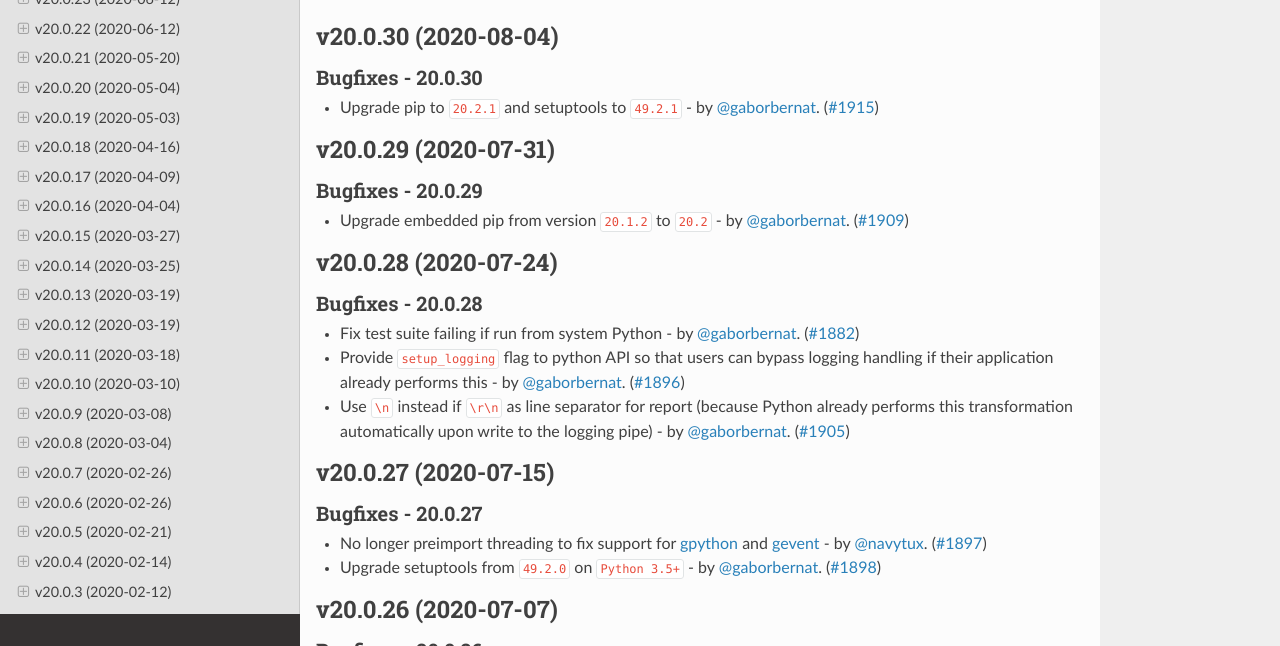
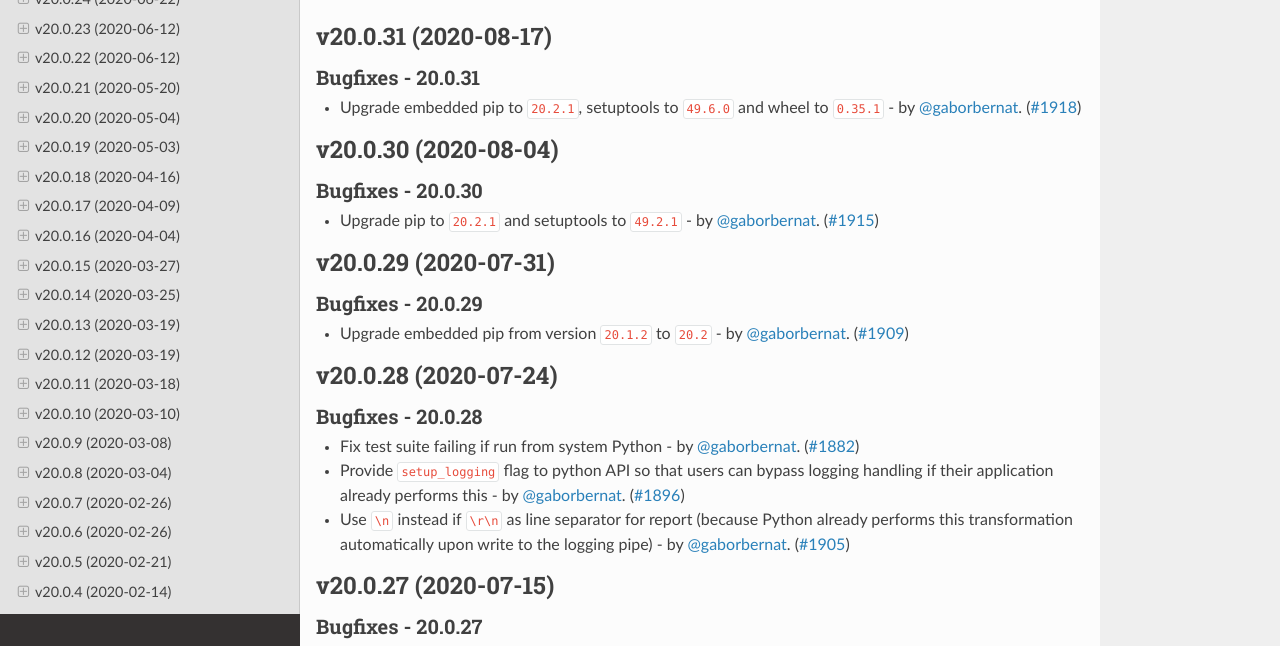
Before and after one commit to pypa/virtualenv, a Sphinx documentation site: the page built from docs/changelog.rst, in a window 1280 px wide and 900 px high, cut to the strip 254-900 px from the top of the window. Built offline with Sphinx 7.4.7 and the Read the Docs theme 2.0.0, drawn with Linux system fonts in a browser that asks for light colours; pages that are not in the unit, such as notebooks, are missing from menus; the version number could not be read and is left out; some of the changed text lies outside the part shown.

Commit message:
release 20.0.31

```diff
--- a/docs/changelog.rst
+++ b/docs/changelog.rst
@@ -4,6 +4,14 @@ Release History
 .. include:: _draft.rst
 
 .. towncrier release notes start
+
+v20.0.31 (2020-08-17)
+---------------------
+
+Bugfixes - 20.0.31
+~~~~~~~~~~~~~~~~~~
+- Upgrade embedded pip to ``20.2.1``, setuptools to ``49.6.0`` and wheel to ``0.35.1``  - by :user:`gaborbernat`. (`#1918 <https://github.com/pypa/virtualenv/issues/1918>`_)
+
 
 v20.0.30 (2020-08-04)
 ---------------------
--- a/docs/changelog/1918.bugfix.rst
+++ /dev/null
@@ -1 +0,0 @@
-Upgrade embedded pip to ``20.2.1``, setuptools to ``49.6.0`` and wheel to ``0.35.1``  - by :user:`gaborbernat`.
```
